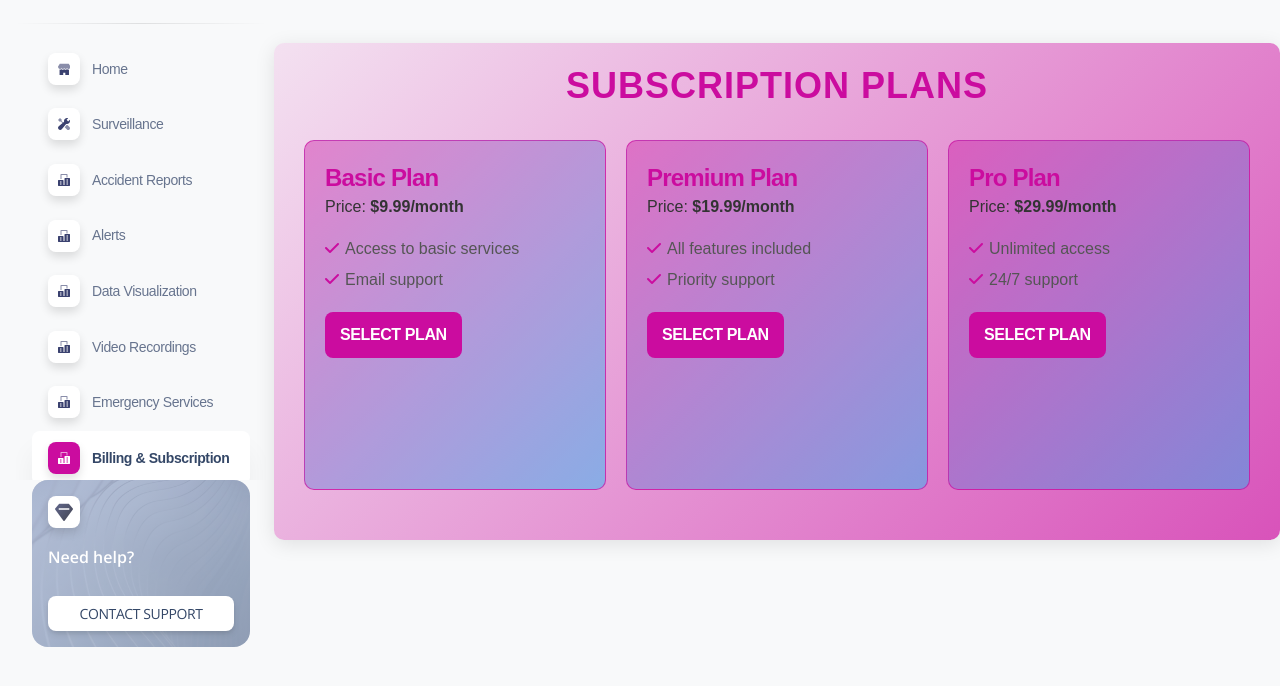
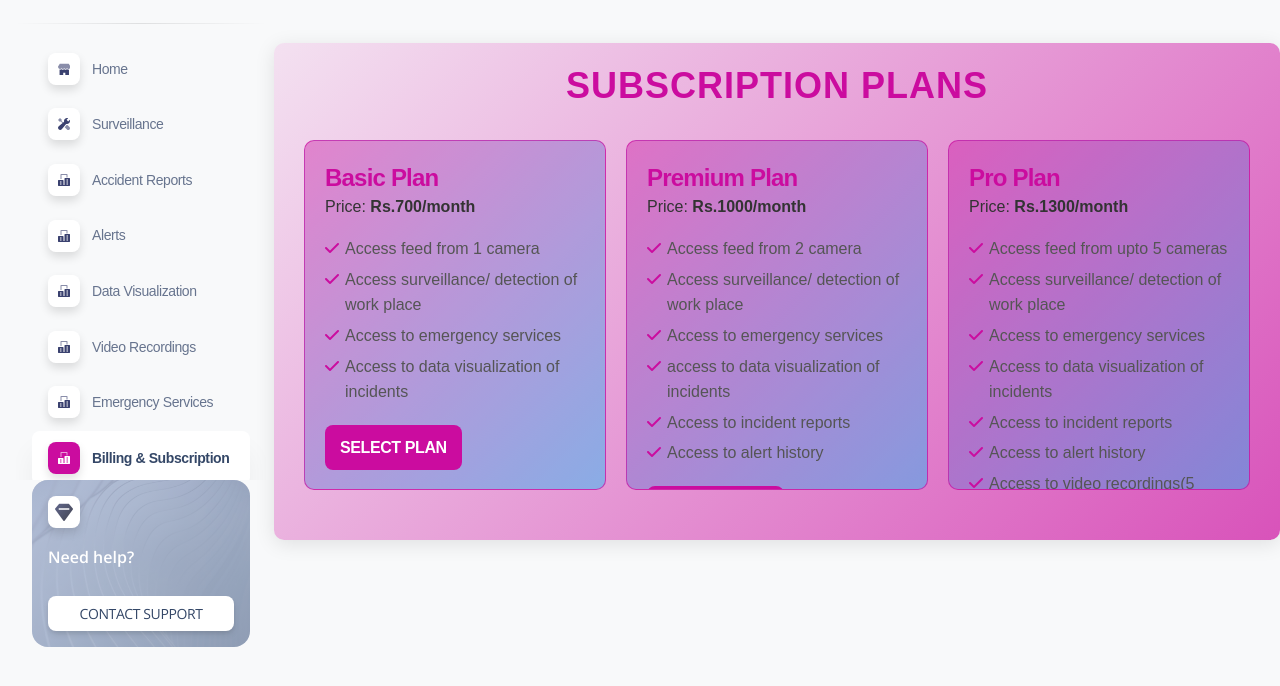
Before and after one commit to KnownAsDevelopers0680/Advanced-Surveillance-System, a Flask app: page /billing.html in a window 1280 px wide. Shown: the part 71-757 px from the top of the page. Run offline with Flask 3, Linux system fonts and the light colour scheme; the visitor is signed in with stand-in values (Sample User, id 1); parts of the project's set-up code (start-up, migrations or seed data) failed here and were passed over; some libraries are stand-ins or nearby versions.

Commit message:
subscription plan changes

```diff
--- a/apps/templates/home/billing.html
+++ b/apps/templates/home/billing.html
@@ -147,32 +147,43 @@
     <div class="subscription-container">
         <div class="subscription-box">
             <h4>Basic Plan</h4>
-            <p>Price: <strong>$9.99/month</strong></p>
+            <p>Price: <strong>Rs.700/month</strong></p>
             <ul>
-                <li>Access to basic services</li>
-                <li>Email support</li>
+                <li>Access feed from 1 camera</li>
+                <li>Access surveillance/ detection of work place</li>
+                <li>Access to emergency services</li>
+                <li>Access to data visualization of incidents</li>
             </ul>
-            <a href="https://buy.stripe.com/test_4gw7t1ddQ1427Wo6or" class="button">SELECT PLAN</a>
+            <a href="https://buy.stripe.com/test_eVa9B98XAh304Kc8wA" class="button">SELECT PLAN</a>
         </div>
 
         <div class="subscription-box">
             <h4>Premium Plan</h4>
-            <p>Price: <strong>$19.99/month</strong></p>
+            <p>Price: <strong>Rs.1000/month</strong></p>
             <ul>
-                <li>All features included</li>
-                <li>Priority support</li>
+                <li>Access feed from 2 camera</li>
+                <li>Access surveillance/ detection of work place</li>
+                <li>Access to emergency services</li>
+                <li>access to data visualization of incidents</li>
+                <li>Access to incident reports </li>
+                <li>Access to alert history</li>
             </ul>
-            <a href="https://buy.stripe.com/test_4gw14Dgq2eUSa4w7st" class="button">SELECT PLAN</a>
+            <a href="https://buy.stripe.com/test_3cs28H4Hk7sqfoQbIN" class="button">SELECT PLAN</a>
         </div>
 
         <div class="subscription-box">
             <h4>Pro Plan</h4>
-            <p>Price: <strong>$29.99/month</strong></p>
+            <p>Price: <strong>Rs.1300/month</strong></p>
             <ul>
-                <li>Unlimited access</li>
-                <li>24/7 support</li>
+                <li>Access feed from upto 5 cameras</li>
+                <li>Access surveillance/ detection of work place</li>
+                <li>Access to emergency services</li>
+                <li>Access to data visualization of incidents</li>
+                <li>Access to incident reports </li>
+                <li>Access to alert history</li>
+                <li>Access to video recordings(5 sec) and snapshot</li>
             </ul>
-            <a href="https://buy.stripe.com/test_dR64gP4Hk8wu5Og6oo" class="button">SELECT PLAN</a>
+            <a href="https://buy.stripe.com/test_14k3cLgq29Aya4wdQW" class="button">SELECT PLAN</a>
         </div>
     </div>
 </div>
```
